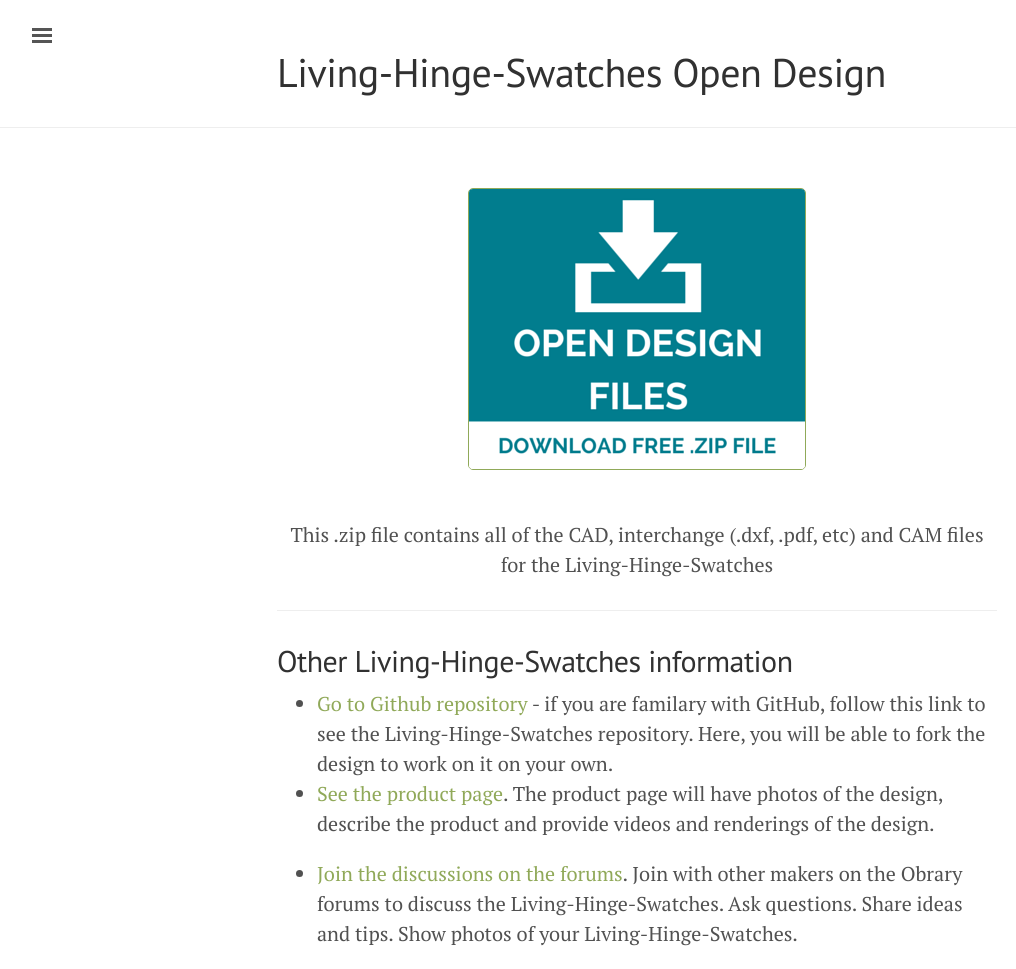
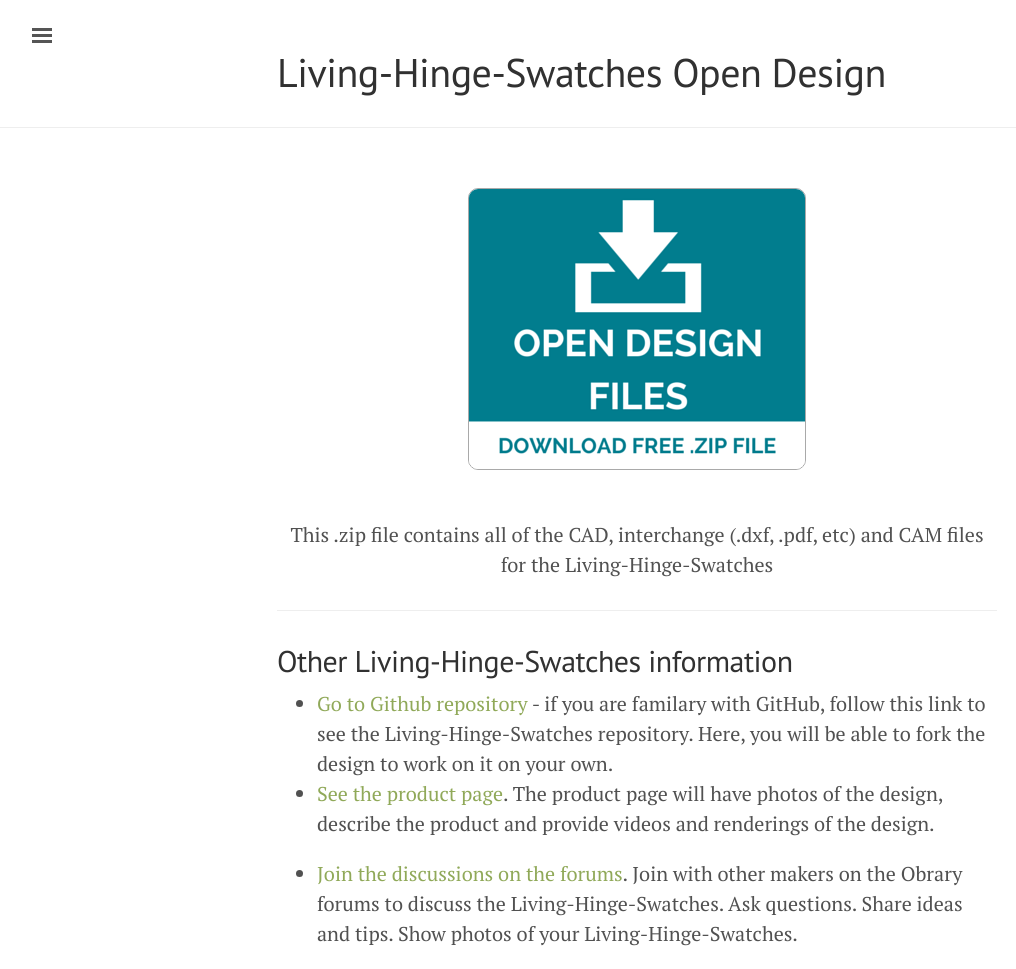
Before and after one commit to Obrary/Living-Hinge-Swatches, a Jekyll site: the page built from index.html, in a window 1280 px wide. Shown: the whole page, without its empty margins (3-1019 px from the left). Built offline with Jekyll 4.4.1, drawn with Linux system fonts in a browser that asks for light colours; the list of posts is cut into pages by our own code.

Commit message:
style for download image

```diff
--- a/_includes/head.html
+++ b/_includes/head.html
@@ -28,6 +28,11 @@
       margin-left: auto;
       margin-right: auto
       }
+  .download {
+    border: 1px solid DarkGray;
+    border-radius: 10px;
+}
+  }
   </style>
   <script>
     (function(i,s,o,g,r,a,m){i['GoogleAnalyticsObject']=r;i[r]=i[r]||function(){
--- a/index.html
+++ b/index.html
@@ -5,7 +5,7 @@ title: Home
 
 <div class="center">
   <a href="https://github.com/Obrary/{{ site.github.project_title }}/archive/master.zip" onClick="ga('send', 'event', 'VMA', 'Download design', '{{ site.github.project_title }}')">
-  <img src="{{ site.github.project_title | prepend:'/' }}/public/download-free-design-file.png" alt="Download free design package" class="center" border="1"></a>
+  <img src="{{ site.github.project_title | prepend:'/' }}/public/download-free-design-file.png" alt="Download free design package" class="center download"></a>
   <br>This .zip file contains all of the CAD, interchange (.dxf, .pdf, etc) and CAM files for the {{ site.github.project_title }}
   </div>
   <hr>
```
